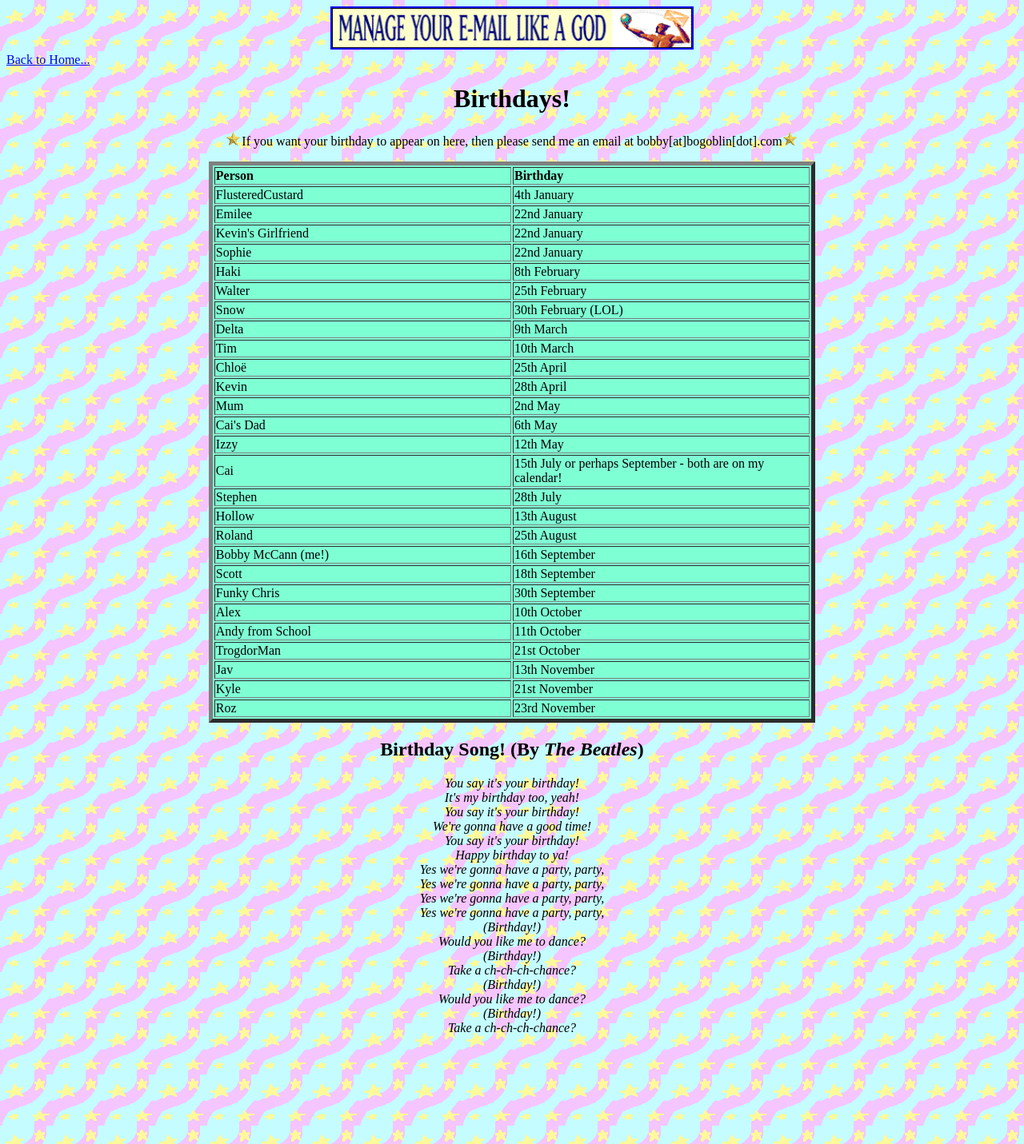
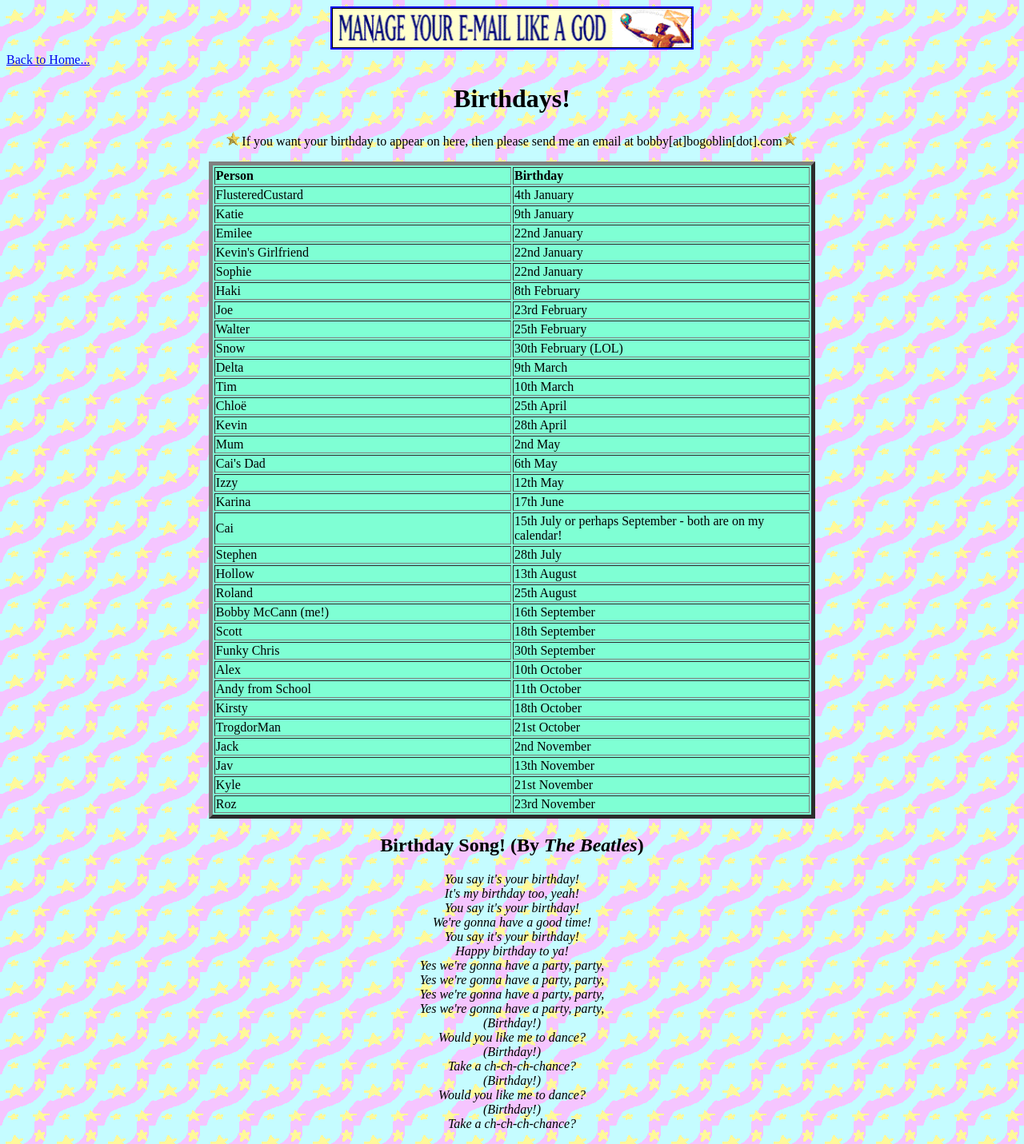
Before and after one commit to bogoblin/bobbyweb, a Jekyll site: the page birthdays/index.html, which Jekyll copies as it is, in a window 1280 px wide. Shown: the whole page at 80% size. Built offline with Jekyll 4.4.1, drawn with Linux system fonts in a browser that asks for light colours.

Commit message:
Add more birthdays

```diff
--- a/birthdays/index.html
+++ b/birthdays/index.html
@@ -68,6 +68,11 @@
     <tr> <td>Izzy</td> <td>12th May</td> </tr>
     <tr> <td>Cai's Dad</td> <td>6th May</td> </tr>
     <tr> <td>Delta</td> <td>9th March</td> </tr>
+    <tr> <td>Katie</td> <td>9th January</td> </tr>
+    <tr> <td>Kirsty</td> <td>18th October</td> </tr>
+    <tr> <td>Jack</td> <td>2nd November</td> </tr>
+    <tr> <td>Karina</td> <td>17th June</td> </tr>
+    <tr> <td>Joe</td> <td>23rd February</td> </tr>
 </table>
 <center>
     <h2>Birthday Song! (By <em>The Beatles</em>)</h2>
```
